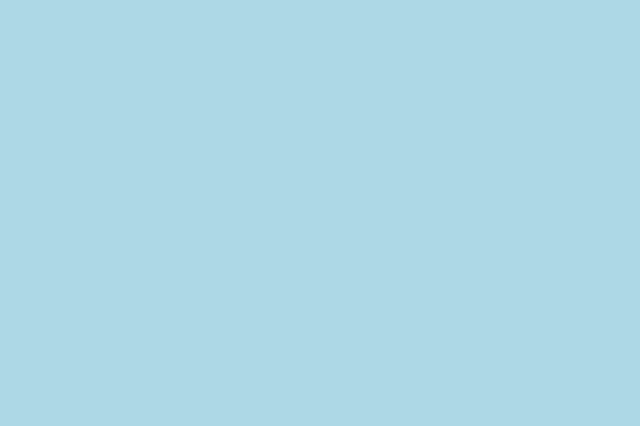
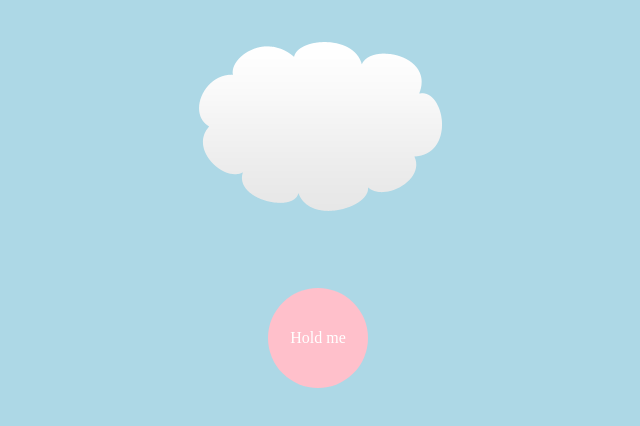
Before and after one commit to Jsurapong/CSS-Animation-Tutorial-, a plain HTML site: page index.html in a window 1280 px wide. Shown: the whole page, without its empty margins (322-962 px from the left). Drawn offline with Linux system fonts and the light colour scheme.

Commit message:
[#3] transitions

```diff
--- a/index.html
+++ b/index.html
@@ -6,5 +6,6 @@
 <body>
   <div class="wrapper">
     <img src="mario-examples/img/cloud.png"/>
+    <div class="circle">Hold me</div>
   </div>
 </body>
--- a/style.css
+++ b/style.css
@@ -9,8 +9,25 @@ body {
   box-sizing: border-box;
 }
 
-img {
+/* img {
   transform: translate(-200px, 200px);
   transform: scale(0.5);
   transform: rotateX(90deg);
+} */
+
+.circle {
+  width: 100px;
+  padding: 50px 0;
+  line-height: 0;
+  margin: 60px auto;
+  background: pink;
+  color: white;
+  border-radius: 50px;
+  cursor: pointer;
+  transition: background 1s, transform 1s 1s ease-in;
 }
+
+.circle:hover {
+  background: salmon;
+  transform: rotate(360deg);
+}
```
